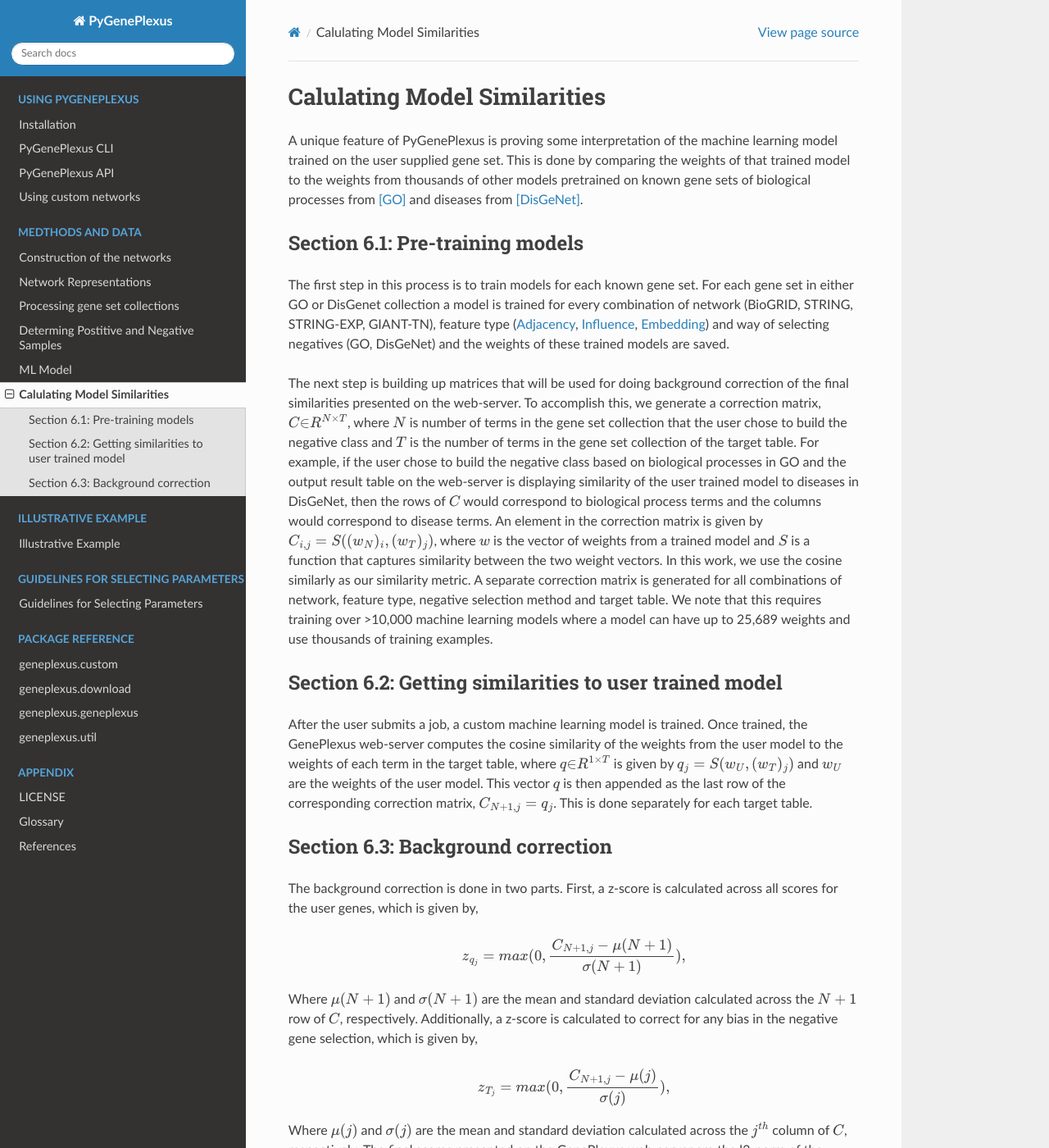
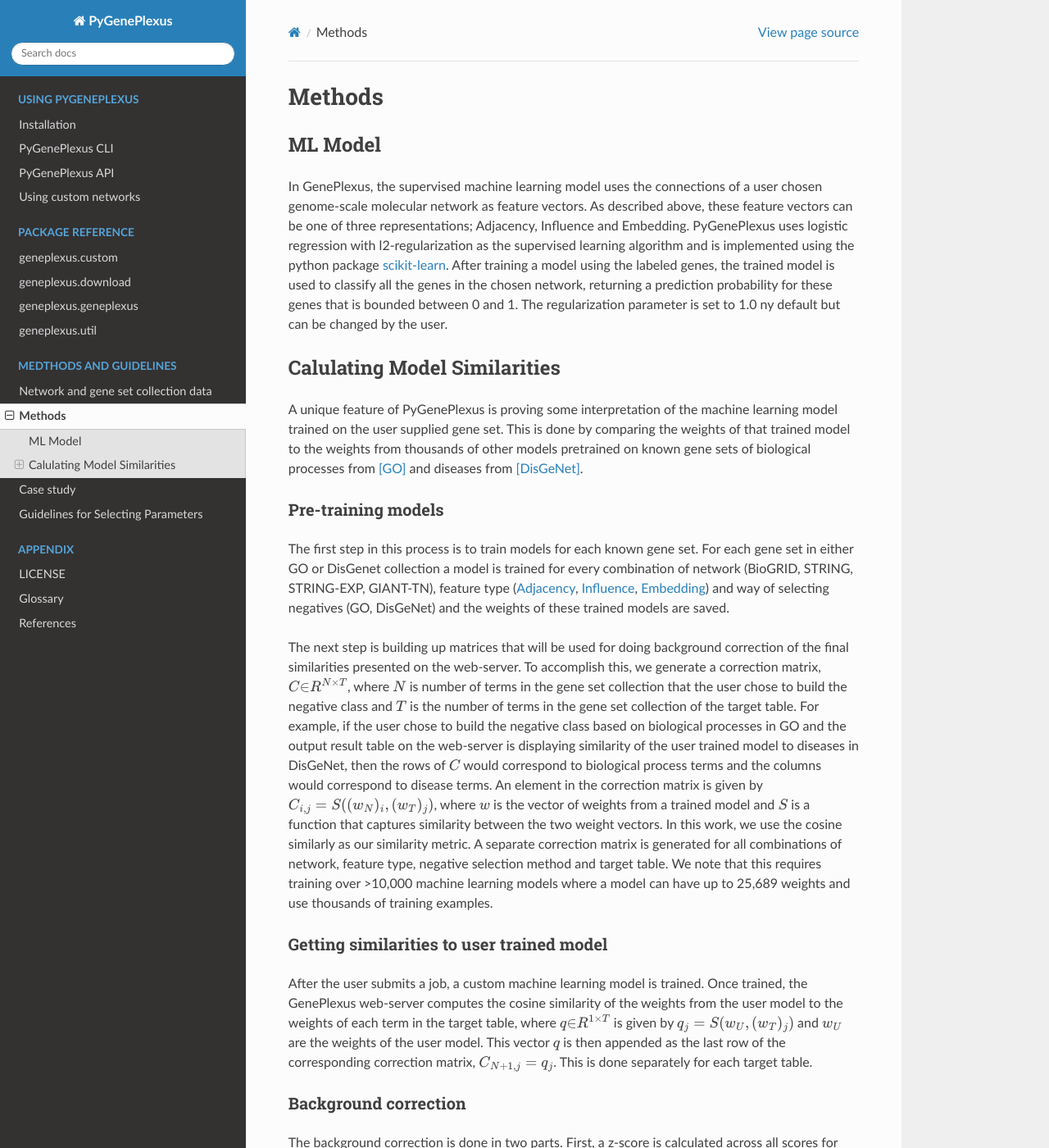
Before and after one commit to krishnanlab/PyGenePlexus, a Sphinx documentation site: the page built from docs/source/supp/methods.rst, in a window 1280 px wide and 1400 px high. Shown: the whole window at 82% size. Built offline with Sphinx 7.4.7 and the Read the Docs theme 2.0.0, drawn with Linux system fonts in a browser that asks for light colours.

Commit message:
Reorganize methods and guidlines sections

```diff
--- a/docs/source/example/example.rst
+++ b/docs/source/supp/example.rst
@@ -1,5 +1,5 @@
-Illustrative Example
-====================
+Case study
+==========
 
 An example of biological insights achievable from PyGenePlexus can be
 illustrated by looking at genes associated with Bardet-Biedl syndrome 1 in the
--- a/docs/source/methodsanddata/similarities.rst
+++ b/docs/source/supp/methods.rst
@@ -1,13 +1,32 @@
+Methods
+=======
+
+ML Model
+--------
+
+In GenePlexus, the supervised machine learning model uses the connections of a
+user chosen genome-scale molecular network as feature vectors. As described
+above, these feature vectors can be one of three representations; Adjacency,
+Influence and Embedding. PyGenePlexus uses logistic regression with
+l2-regularization as the supervised learning algorithm and is implemented using
+the python package
+`scikit-learn <https://scikit-learn.org/stable/modules/generated/sklearn.linear_model.LogisticRegression.html>`_.
+After training a model using the labeled genes, the trained model is used to
+classify all the genes in the chosen network, returning a prediction
+probability for these genes that is bounded between 0 and 1. The regularization
+parameter is set to 1.0 ny default but can be changed by the user.
+
 Calulating Model Similarities
-=============================
+-----------------------------
+
 A unique feature of PyGenePlexus is proving some interpretation of the machine
 learning model trained on the user supplied gene set. This is done by comparing
 the weights of that trained model to the weights from thousands of other models
 pretrained on known gene sets of biological processes from [GO]_ and diseases
 from [DisGeNet]_.
 
-Section 6.1: Pre-training models
---------------------------------
+Pre-training models
++++++++++++++++++++
 The first step in this process is to train models for each known gene set. For
 each gene set in either GO or DisGenet collection a model is trained for every
 combination of network (BioGRID, STRING, STRING-EXP, GIANT-TN), feature type
@@ -33,8 +52,8 @@ selection method and target table. We note that this requires training over
 >10,000 machine learning models where a model can have up to 25,689 weights and
 use thousands of training examples.
 
-Section 6.2: Getting similarities to user trained model
--------------------------------------------------------
+Getting similarities to user trained model
+++++++++++++++++++++++++++++++++++++++++++
 After the user submits a job, a custom machine learning model is trained. Once
 trained, the GenePlexus web-server computes the cosine similarity of the
 weights from the user model to the weights of each term in the target table,
@@ -43,8 +62,8 @@ and :math:`w_{U}` are the weights of the user model. This vector :math:`q` is
 then appended as the last row of the corresponding correction matrix,
 :math:`C_{N+1,j}=q_{j}`. This is done separately for each target table.
 
-Section 6.3: Background correction
-----------------------------------
+Background correction
++++++++++++++++++++++
 The background correction is done in two parts. First, a z-score is calculated
 across all scores for the user genes, which is given by,
 
```
Also changed, not shown: docs/source/index.rst (+9 -23 lines), docs/source/methodsanddata/gscs.rst (deleted, +0 -35 lines), docs/source/methodsanddata/mlmodel.rst (deleted, +0 -14 lines), docs/source/methodsanddata/networks.rst (deleted, +0 -38 lines), docs/source/methodsanddata/posandneg.rst (deleted, +0 -27 lines), docs/source/methodsanddata/representations.rst (deleted, +0 -42 lines), docs/source/supp/data.rst (added, +148 -0 lines), docs/source/supp/guidelines.rst (renamed from docs/source/guidelines/guidelines.rst).
